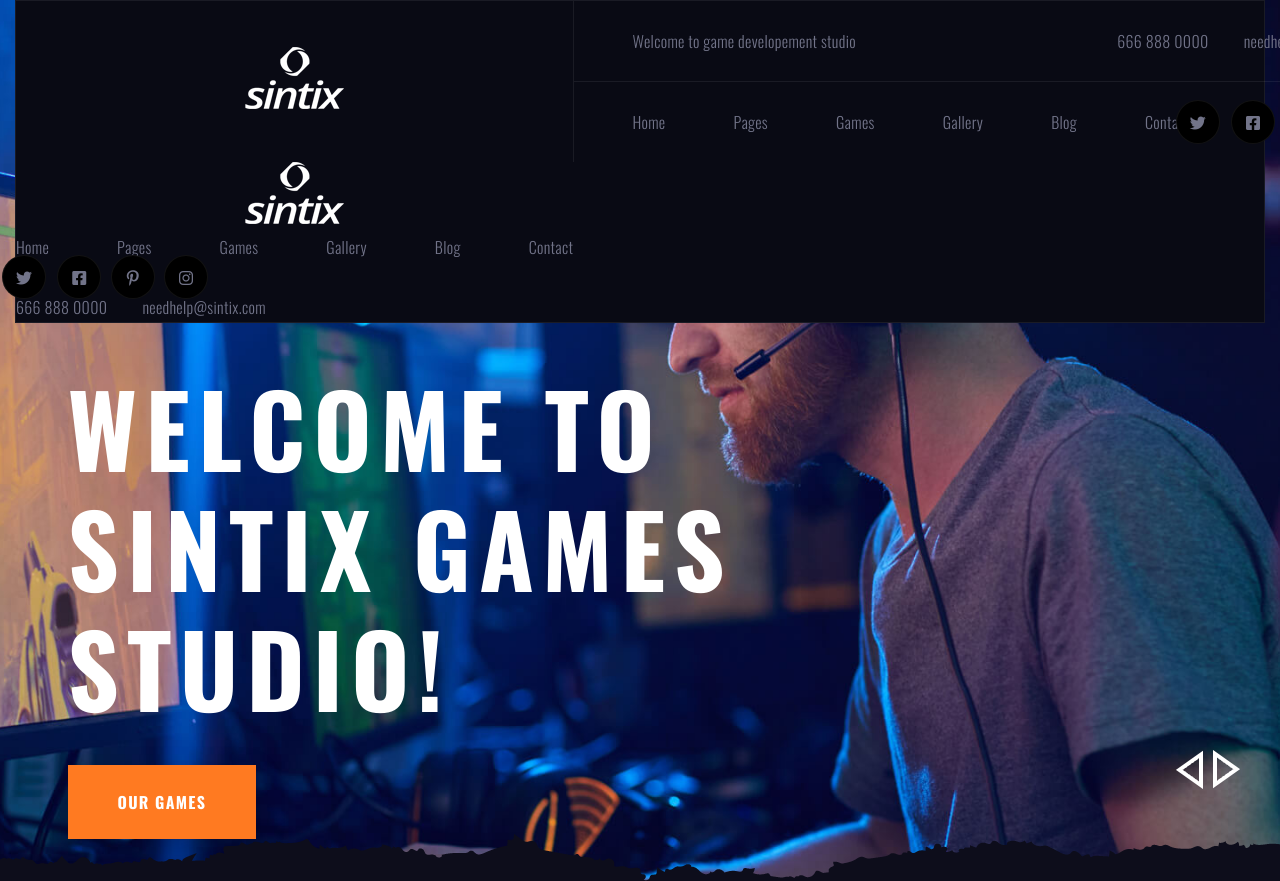
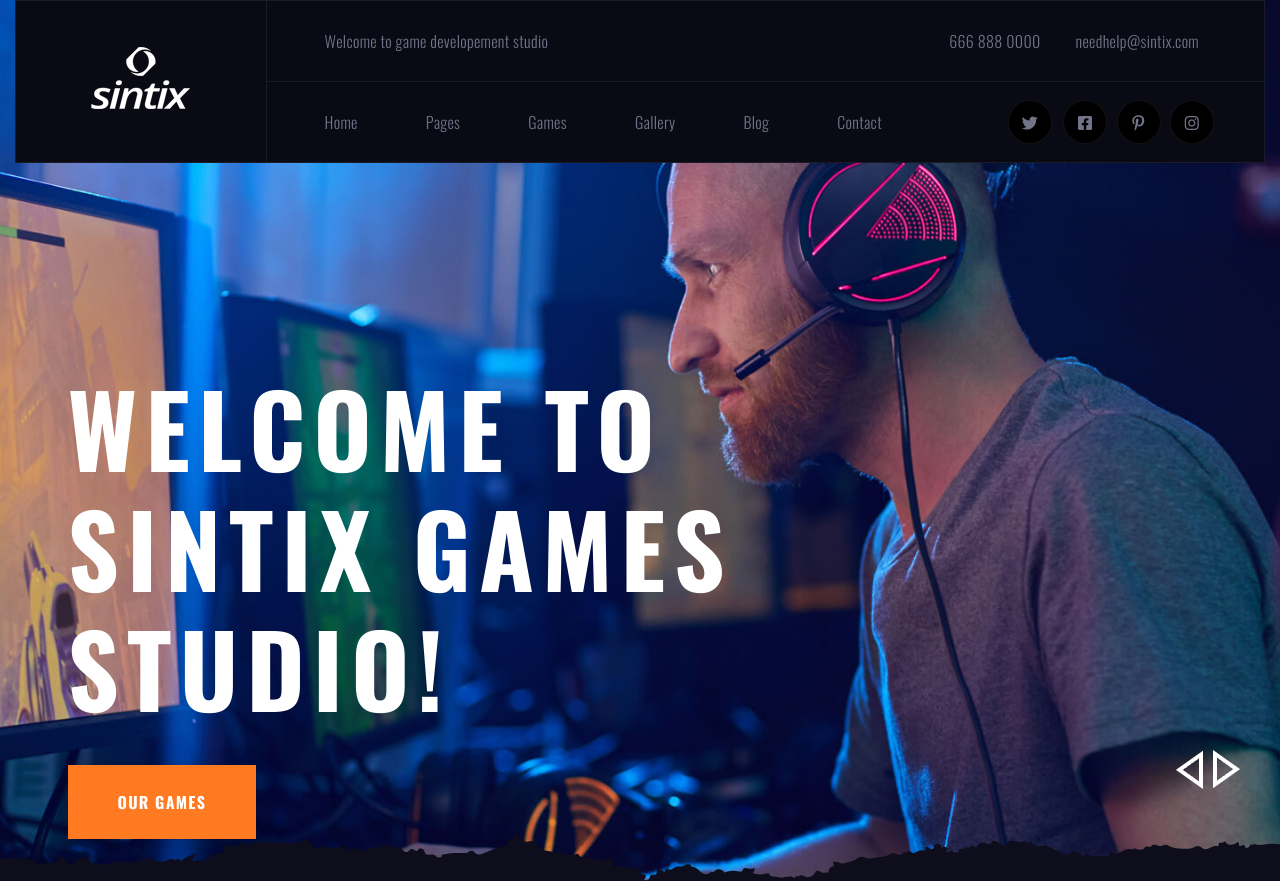
Before and after one commit to pavloVasylechko/SINTIX, a plain HTML site: page index.html in a window 1280 px wide. Shown: the top 881 px of the page. Drawn offline with nearby package versions, Linux system fonts and the light colour scheme; files whose address does not match are found by name.

Commit message:
Update index.html

```diff
--- a/index.html
+++ b/index.html
@@ -64,43 +64,6 @@
                         </button>
                     </div>
                 </div>
-                <div class="header__rightside-menu">
-                    <div class="header__rightside-content">
-                        <a class="header__logo logo" href="#"><img class="logo__img" src="./images/logo.png" alt=""></a>
-                        <nav class="header__menu menu">
-                            <ul class="menu__list">
-                                <li class="menu__element"><a class="menu__link" href="#">Home</a></li>
-                                <li class="menu__element"><a class="menu__link" href="#">Pages</a></li>
-                                <li class="menu__element"><a class="menu__link" href="#">Games</a></li>
-                                <li class="menu__element"><a class="menu__link" href="#">Gallery</a></li>
-                                <li class="menu__element"><a class="menu__link" href="#">Blog</a></li>
-                                <li class="menu__element"><a class="menu__link" href="#">Contact</a></li>
-                            </ul>
-                        </nav>
-                        <ul class="header__media">
-                            <li class="header__media-element">
-                                <a class="header__media-link" href="#"><i class="fa-brands fa-twitter"></i></a>
-                            </li>
-                            <li class="header__media-element">
-                                <a class="header__media-link" href="#"><i class="fa-brands fa-facebook-square"></i></a>
-                            </li>
-                            <li class="header__media-element">
-                                <a class="header__media-link" href="#"><i class="fa-brands fa-pinterest-p"></i></a>
-                            </li>
-                            <li class="header__media-element">
-                                <a class="header__media-link" href="#"><i class="fa-brands fa-instagram"></i></a>
-                            </li>
-                        </ul>
-                        <ul class="header__contact">
-                            <li class="header__contact-element">
-                                <a class="header__contact-link" href="tel:+6668880000">666 888 0000</a>
-                            </li>
-                            <li class="header__contact-element">
-                                <a class="header__contact-link"
-                                    href="mailto:needhelp@sintix.com">needhelp@sintix.com</a>
-                            </li>
-                        </ul>
-                    </div>
                 </div>
             </div>
         </div>
```
